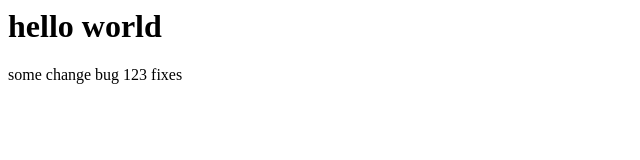
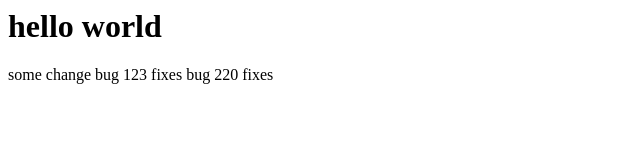
Before and after one commit to KMantas/test, a plain HTML site: page index.html in a window 1280 px wide. Shown: the full height of the page, 0-640 px from the left. Drawn offline with Linux system fonts and the light colour scheme.

Commit message:
bug 220 fixes

```diff
--- a/index.html
+++ b/index.html
@@ -4,5 +4,6 @@
 some change
 
 bug 123 fixes
+bug 220 fixes
 </body>
 </html>
```
